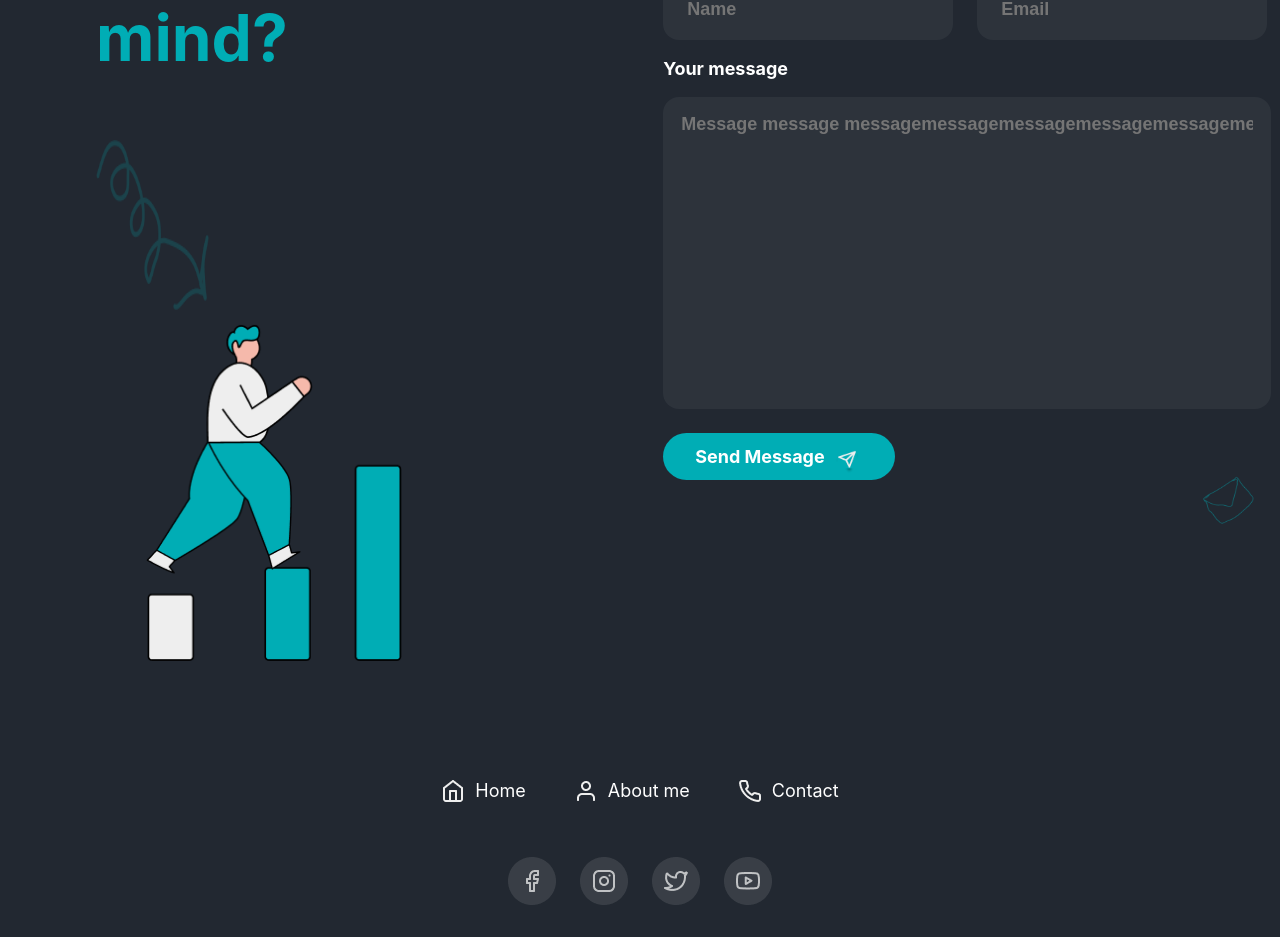
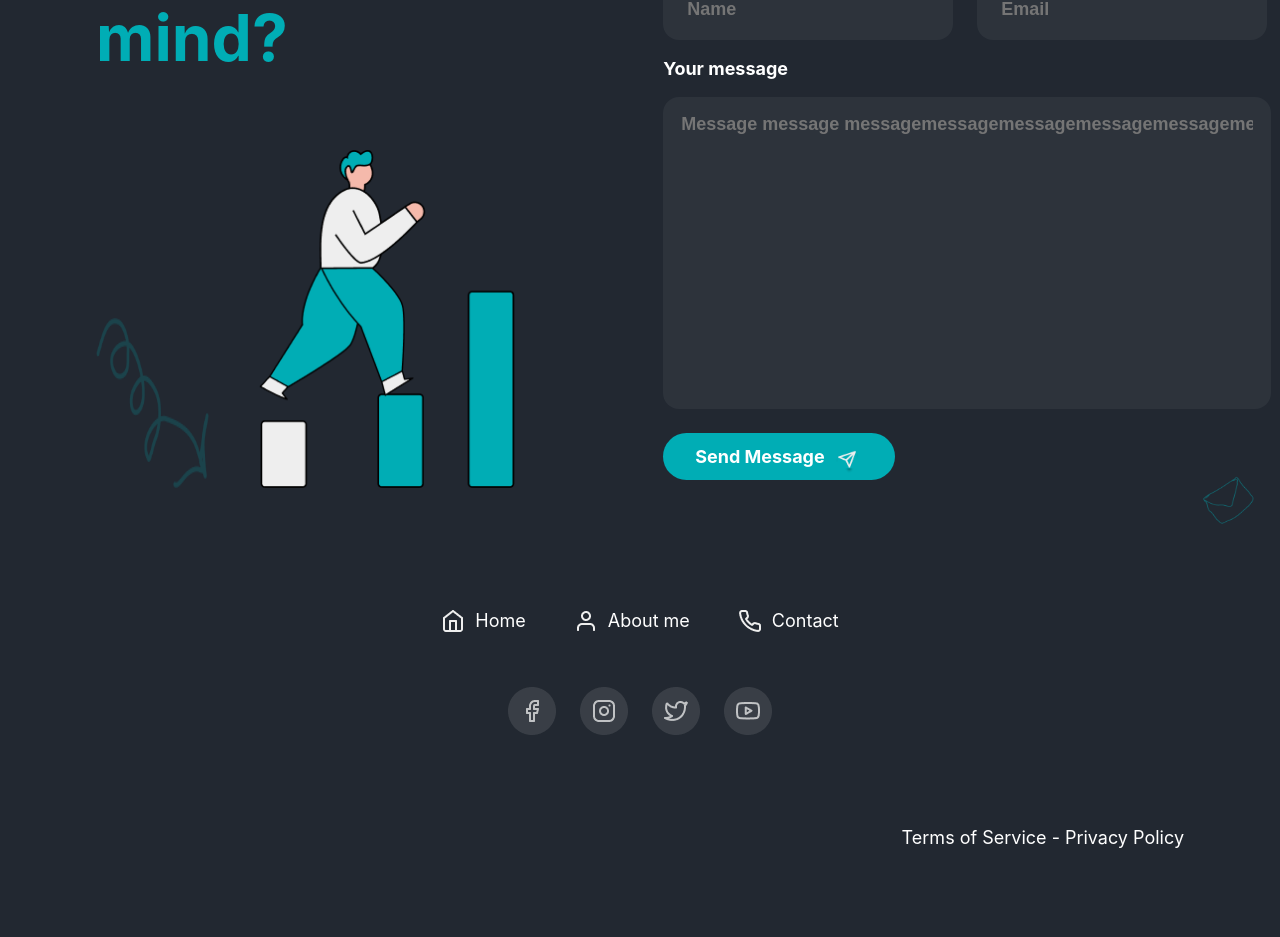
Before and after one commit to ngock2k/ngoc-portfolio, a React (Create React App) app: page / in a window 1280 px wide. Shown: the part 3073-4010 px from the top of the page. Built offline with nearby package versions, Linux system fonts and the light colour scheme.

Commit message:
fix: Got a project image display

```diff
--- a/src/Gotaproject.js
+++ b/src/Gotaproject.js
@@ -47,7 +47,7 @@ export const Gotaproject = () => {
                         mind?
                     </span>
                 </p>
-                <div>
+                <div >
                     <img
                         src="images/Vector 186 (1).png"
                         style={{ height: 170, width: 113 }}
@@ -55,12 +55,12 @@ export const Gotaproject = () => {
                     <img
                         src="images/Group 2372.png"
                         style={{
-                            display: 'flex',
+                            // display: 'flex',
                             height: 348,
                             width: 256,
                             // backgroundColor: 'red',
                             marginLeft: 50,
-                            objectFit: 'contain'
+                            // objectFit: 'contain'
                         }}
                     />
                 </div>
```
